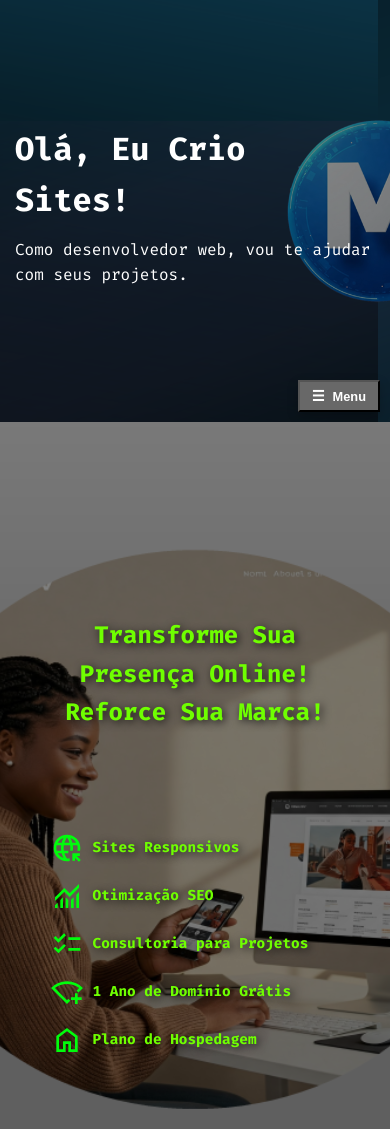
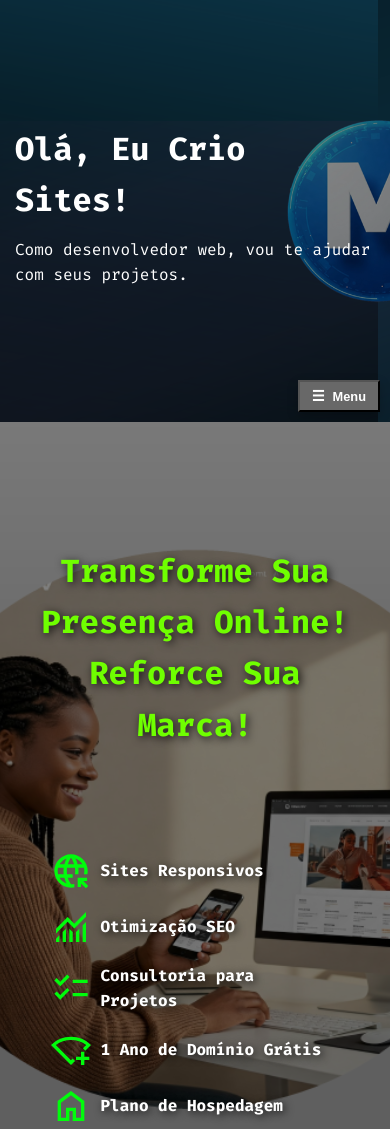
Before and after one commit to emethi/meu-site, a plain HTML site: page index.html in a window 390 px wide. Shown: the top 1129 px of the page. Drawn offline with Linux system fonts and the light colour scheme.

Commit message:
Update styles.css

```diff
--- a/styles.css
+++ b/styles.css
@@ -151,8 +151,8 @@ button:hover {
 .overlay-text ul {
     list-style: none;
     padding: 0;
-    margin: 150px; /* Margem padrão para desktop */
-    font-size: clamp(1.2rem, 2vw, 1.8rem);
+    margin: 100px; /* Margem padrão para desktop */
+    font-size: clamp(1.8rem, 2vw, 1.8rem);
     font-weight: bolder;
 }
 
@@ -162,11 +162,11 @@ button:hover {
     display: flex;
     align-items: center;
     gap: 10px;
-    color: #6fff00;
+    color: #ffffff;
 }
 
 .overlay-text h2 {
-    font-size: clamp(2rem, 5vw, 3rem);
+    font-size: clamp(3.5rem, 5vw, 3rem);
     font-weight: 700;
     color: #6fff00;
     text-shadow: 2px 2px 8px rgba(0, 0, 0, 0.8);
@@ -177,8 +177,8 @@ button:hover {
 }
 
 .list-icon {
-    width: 32px;
-    height: 32px;
+    width: 40px;
+    height: 40px;
     flex-shrink: 0;
     filter: brightness(0) saturate(100%) invert(47%) sepia(97%) saturate(1357%) hue-rotate(87deg) brightness(118%) contrast(119%); /* Define a cor dos ícones como #6fff00 */
 }
@@ -193,12 +193,12 @@ button:hover {
 
     .overlay-text h2 {
         font-size: 2rem;
-        margin-bottom: var(--title-margin, 200px);
+        margin-bottom: var(--title-margin, 180px);
     }
 
     /* Corrige o alinhamento à esquerda e ajusta a margem da lista */
     .overlay-text ul {
-        font-size: 1.2rem;
+        font-size: 1.5rem;
         text-align: left; /* Alinha o texto à esquerda */
         margin: var(--list-margin-mobile, 20px 20px 20px 20px); /* Margem ajustável via variável */
         align-items: flex-start; /* Corrige o alinhamento dos itens da lista */
@@ -213,13 +213,13 @@ button:hover {
     }
 
     .overlay-text h2 {
-        font-size: 1.5rem;
+        font-size: 2rem;
         margin-bottom: var(--title-margin, 100px);
     }
 
     /* Mantém o alinhamento à esquerda e ajusta a margem da lista */
     .overlay-text ul {
-        font-size: 0.9rem;
+        font-size: 1rem;
         text-align: left; /* Alinha o texto à esquerda */
         margin: var(--list-margin-mobile, 15px 15px 15px 15px); /* Margem ajustável via variável */
         align-items: flex-start; /* Corrige o alinhamento dos itens da lista */
@@ -282,7 +282,7 @@ button:hover {
     }
 
     .dropdown-menu a {
-        font-size: 1.2rem;
+        font-size: 1.4rem;
     }
 
     .hamburger {
```
